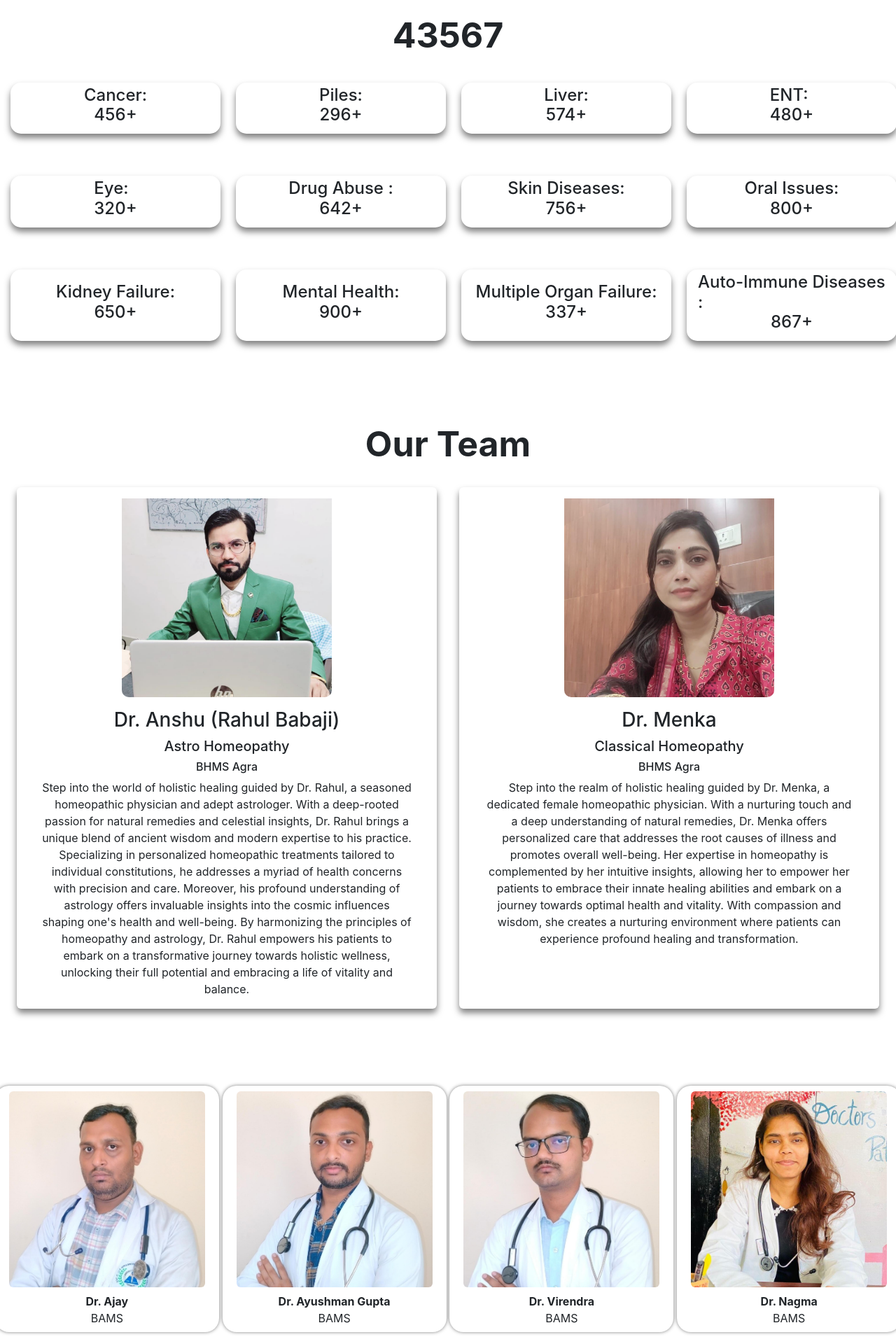
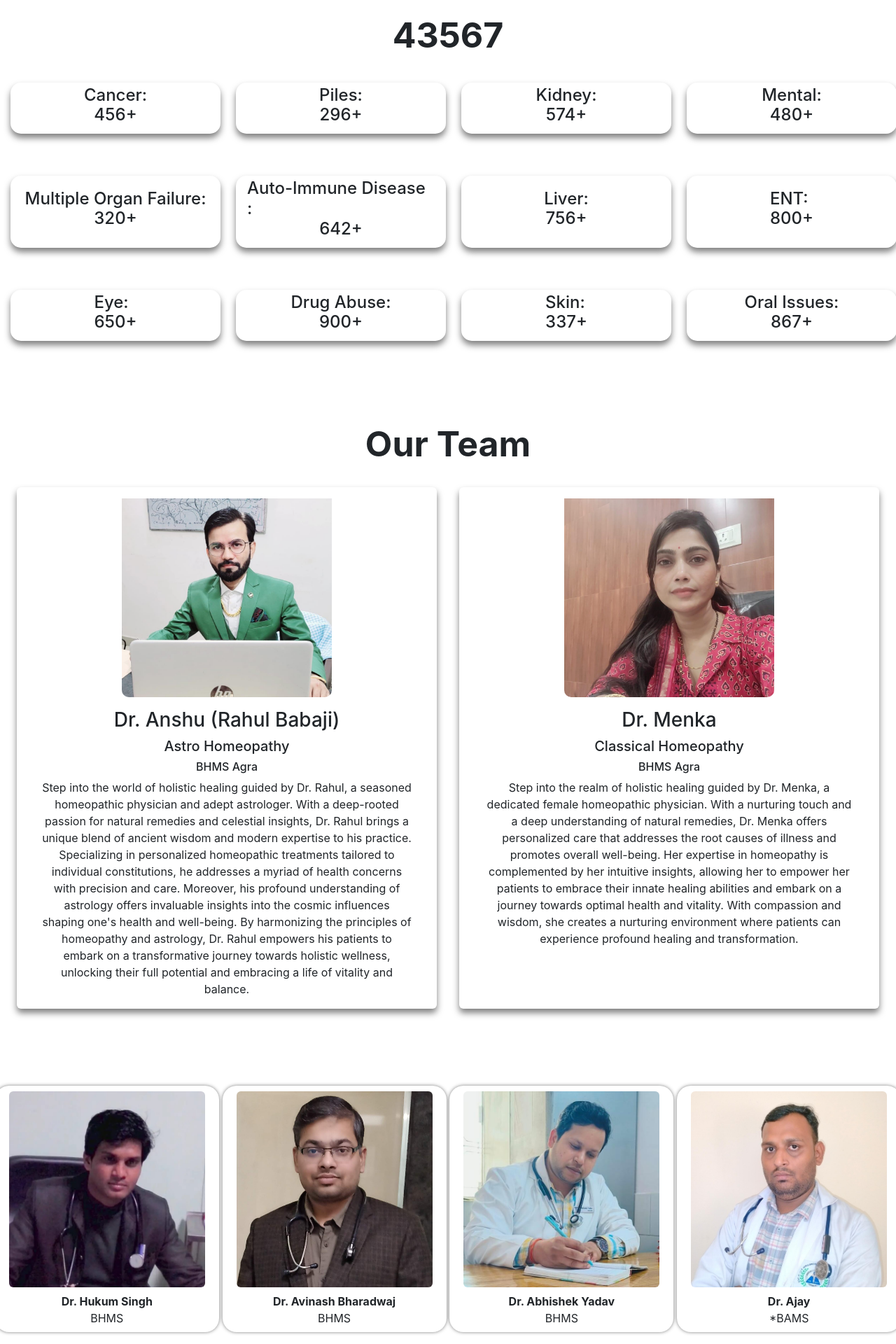
Before and after one commit to shakya94/rahulbabaji, a React (Create React App) app: page / in a window 1280 px wide. Shown: the part 940-2860 px from the top of the page at 70% size. Built offline with nearby package versions, Linux system fonts and the light colour scheme.

Commit message:
Disease name and Images Order

```diff
--- a/src/components/Doctors.js
+++ b/src/components/Doctors.js
@@ -9,13 +9,13 @@ import Hukum from './Images/Hukum.png';
 
 function Doctors() {
     const doctor=[
-       { name: "Dr. Ajay",designation:"BAMS", urL:Ajay},
-       { name: "Dr. Ayushman Gupta",designation:"BAMS", urL:Ayushman},
-       { name: "Dr. Virendra",designation:"BAMS", urL:Virendra},
-       { name: "Dr. Nagma",designation:"BAMS", urL:Nagma},
+       { name: "Dr. Hukum Singh",designation:"BHMS", urL:Hukum},
+       { name: "Dr. Avinash Bharadwaj",designation:"BHMS", urL:Avinash},
        { name: "Dr. Abhishek Yadav",designation:"BHMS", urL:Abhishek},
-       { name: "Dr. Avinash Bharadwaj",designation:"BHMS", urL:Avinash},
-       { name: "Dr. Hukum Singh",designation:"BHMS", urL:Hukum}
+       { name: "Dr. Ajay",designation:"*BAMS", urL:Ajay},
+       { name: "Dr. Ayushman Gupta",designation:"*BHMS", urL:Ayushman},
+       { name: "Dr. Nagma",designation:"*BHMS", urL:Nagma},
+       { name: "Dr. Virendra",designation:"*BHMS", urL:Virendra},
     ]
   return (
     <div>
--- a/src/components/Numbers.js
+++ b/src/components/Numbers.js
@@ -7,29 +7,29 @@ function Numbers() {
   const urlList = [
     { name: 'Cancer', no: '456+' },
     { name: 'Piles', no: '296+' },
-    { name: 'Liver', no: '574+' },
-    { name: 'ENT', no: '480+' },
-    { name: 'Eye', no: '320+' },
-    { name: 'Drug Abuse ', no: '642+' },
-    { name: 'Skin Diseases', no: '756+' },
-    { name: 'Oral Issues', no: '800+' },
-    { name: 'Kidney Failure', no: '650+' },
-    { name: 'Mental Health', no: '900+' },
-    { name: 'Multiple Organ Failure', no: '337+' },
-    { name: 'Auto-Immune Diseases ', no: '867+' },
+    { name: 'Kidney', no: '574+' },
+    { name: 'Mental', no: '480+' },
+    { name: 'Multiple Organ Failure', no: '320+' },
+    { name: 'Auto-Immune Disease ', no: '642+' },
+    { name: 'Liver', no: '756+' },
+    { name: 'ENT', no: '800+' },
+    { name: 'Eye', no: '650+' },
+    { name: 'Drug Abuse', no: '900+' },
+    { name: 'Skin', no: '337+' },
+    { name: 'Oral Issues', no: '867+' },
 
   ];
-  const Cancer = ['Skin Cancer','Breast Cancer','Blood Cancer','Mouth Cancer','All Cancer'];
-  const Piles = ['Bleeding','Mucus','Operated Piles','Internal Haemorrhoids','Thrombosed Haemorrhoids'];
+  const Cancer = ['Skin Cancer','Breast Cancer','Blood Cancer','Mouth Cancer','Ovarian Cancer','Prostate cancer'];
+  const Piles = ['Bleeding','fistula','Itching','Feeling of Constipation','Burning and Severe pain'];
   const Kidney = ['Polycystic','Renal Cell Carcinoma','High Creatinine','Protenuria','Cystitis','Stones','Nephrotic Syndrome','Hydronephrosis'];
   const Mental = ['Delusion','Parkinson','Brain Tumor','Appeal Atropy','Migraine','Acute Paralysis','Multiple Sckerosis','G-B Syndrome'];
   const Multiple = ['Multiple Organ Dysfunction Syndrome','Lungs Collaps','Rhd Disease','Septicemia'];
   const AutoImmune = ['Dermatomyositis','Graves disease','Inflammatory bowel disease','Multiple sclerosis','Celiac disease'];
-  const Liver = ['Polycystic Liver','Liver Cirrhosis','Bilirubin','Glibert Syndrome','HCC','Hepatitis A B C','Loss of Appetite','Cealic Disease','Nausea','Wilson Disease'];
+  const Liver = ['Cystic Liver','Liver Cirrhosis','Glibert Syndrome','Fatty Liver','Hepatitis A B C','Hemochromatosis',' Jaundice Wilson Disease'];
   const ENT = ['Dischare','CSOM','Loss of hearing','Tonsillitis','Nosebleed','Chronic rhinosinusitis'];
-  const Eye = ['Glucoma','Eye Cyst','Rebitinus Pigmatosa','Diabetic Retinopathy','Strabismus','Cataract'];
+  const Eye = ['Age Related','macular Degeneration Blepharitis','Glucoma','Conjunctivitis','Eye Discharge','Retinal detachment','Eye Cancer','Twitching eye','Stye'];
   const Drug = ['All effects of Medicine','Inhalants','Alcohol','Methamphetamine'];
-  const Skin = ['Psoriasis','White Spot(Vitiligo)','Lichen Planus','Hallucinogens','Pemphigus'];
+  const Skin = ['Acne','Pimple','White Spot(Vitiligo)','Blister','Allergy (any Types)','Rosacea','Eczema','Psoriasis','Cellulitis','Measles','Chicken Pox','Ring Worm','Melasma','Impetigo'];
   const Mouth = ['Oral Lichen Planus','Oral Submucosa Flrosis','Prevention','Oral cancer','Edentulism'];
 
   const diseases=[
@@ -52,7 +52,7 @@ function Numbers() {
       <div className='row ml-1' style={{ justifyContent: 'space-around' }}>
         {urlList.map((tempNo, index) => (
           <div key={index} className={`my-anchor-element-${index} no  col-xl-4 col-5 mx-2 px-3 py-1 d-flex justify-content-center align-items-center`}>
-            <h4>{tempNo.name}:<br />
+            <h4>{tempNo.name}:<br/>
               <div className='d-flex justify-content-center align-items-center'>{tempNo.no}</div>
             </h4>
           </div>
@@ -70,5 +70,4 @@ function Numbers() {
     </div>
   );
 }
-
 export default Numbers;
```
